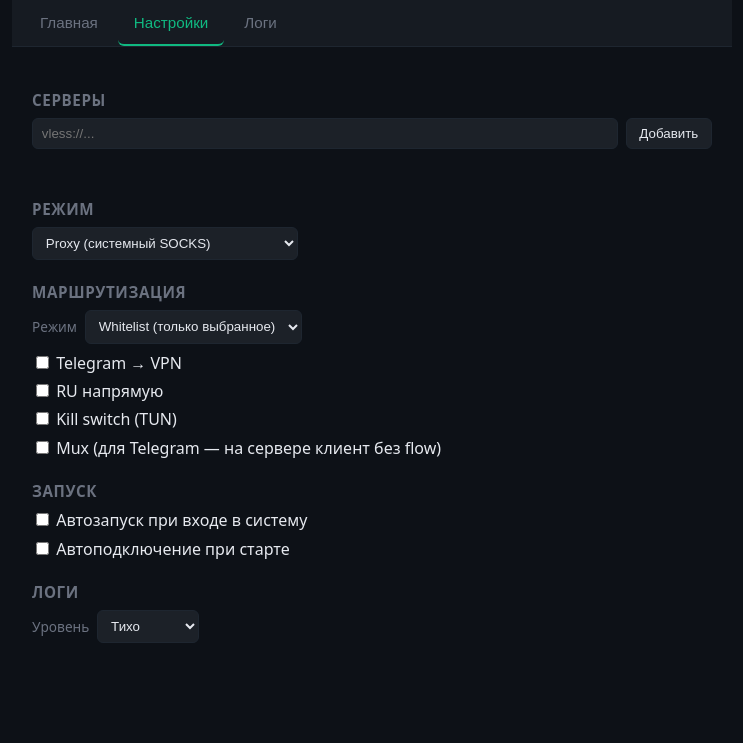
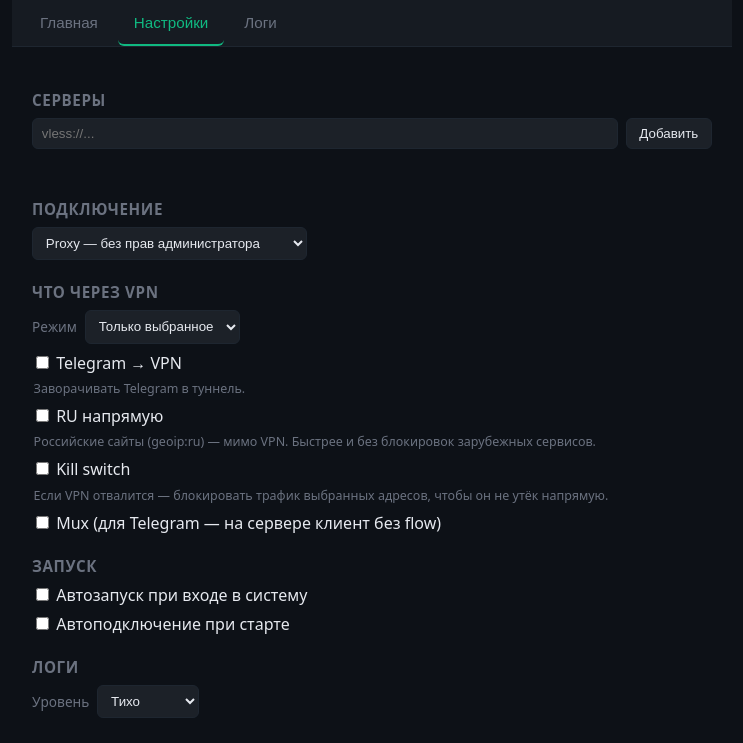
Before and after one commit to KUB2B/KUB-Connect, a website built with Vite: page frontend/index.html in a window 1280 px wide. Both pictures are taken after a click on the button "Настройки". Shown: the whole page, without its empty margins (268-1011 px from the left). Built offline with nearby package versions, Linux system fonts and the light colour scheme.

Commit message:
feat(settings): restructure routing markup + plain-language labels

```diff
--- a/frontend/index.html
+++ b/frontend/index.html
@@ -50,27 +50,36 @@
         <p id="link-error" class="error"></p>
         <ul id="server-list"></ul>
 
-        <h2>Режим</h2>
+        <h2>Подключение</h2>
         <div class="row">
           <select id="mode-select">
-            <option value="proxy">Proxy (системный SOCKS)</option>
-            <option value="tun">TUN (нужны права администратора)</option>
+            <option value="proxy">Proxy — без прав администратора</option>
+            <option value="tun">TUN — нужны права администратора</option>
           </select>
         </div>
+        <p id="connection-hint" class="hint"></p>
 
-        <h2>Маршрутизация</h2>
+        <h2>Что через VPN</h2>
         <label class="row">
           <span class="label">Режим</span>
           <select id="routing-mode-select">
-            <option value="whitelist">Whitelist (только выбранное)</option>
+            <option value="whitelist">Только выбранное</option>
             <option value="full">Всё через VPN</option>
           </select>
         </label>
+        <p id="routing-hint" class="hint"></p>
         <div id="whitelist-only">
           <label><input type="checkbox" id="tg-toggle" /> Telegram → VPN</label>
+          <span class="hint">Заворачивать Telegram в туннель.</span>
         </div>
-        <label><input type="checkbox" id="ru-toggle" /> RU напрямую</label>
-        <label><input type="checkbox" id="kill-toggle" /> Kill switch (TUN)</label>
+        <div id="full-only">
+          <label><input type="checkbox" id="ru-toggle" /> RU напрямую</label>
+          <span class="hint">Российские сайты (geoip:ru) — мимо VPN. Быстрее и без блокировок зарубежных сервисов.</span>
+        </div>
+        <div id="kill-row">
+          <label><input type="checkbox" id="kill-toggle" /> Kill switch</label>
+          <span class="hint">Если VPN отвалится — блокировать трафик выбранных адресов, чтобы он не утёк напрямую.</span>
+        </div>
         <label><input type="checkbox" id="mux-toggle" /> Mux (для Telegram — на сервере клиент без flow)</label>
 
         <h2>Запуск</h2>
```
